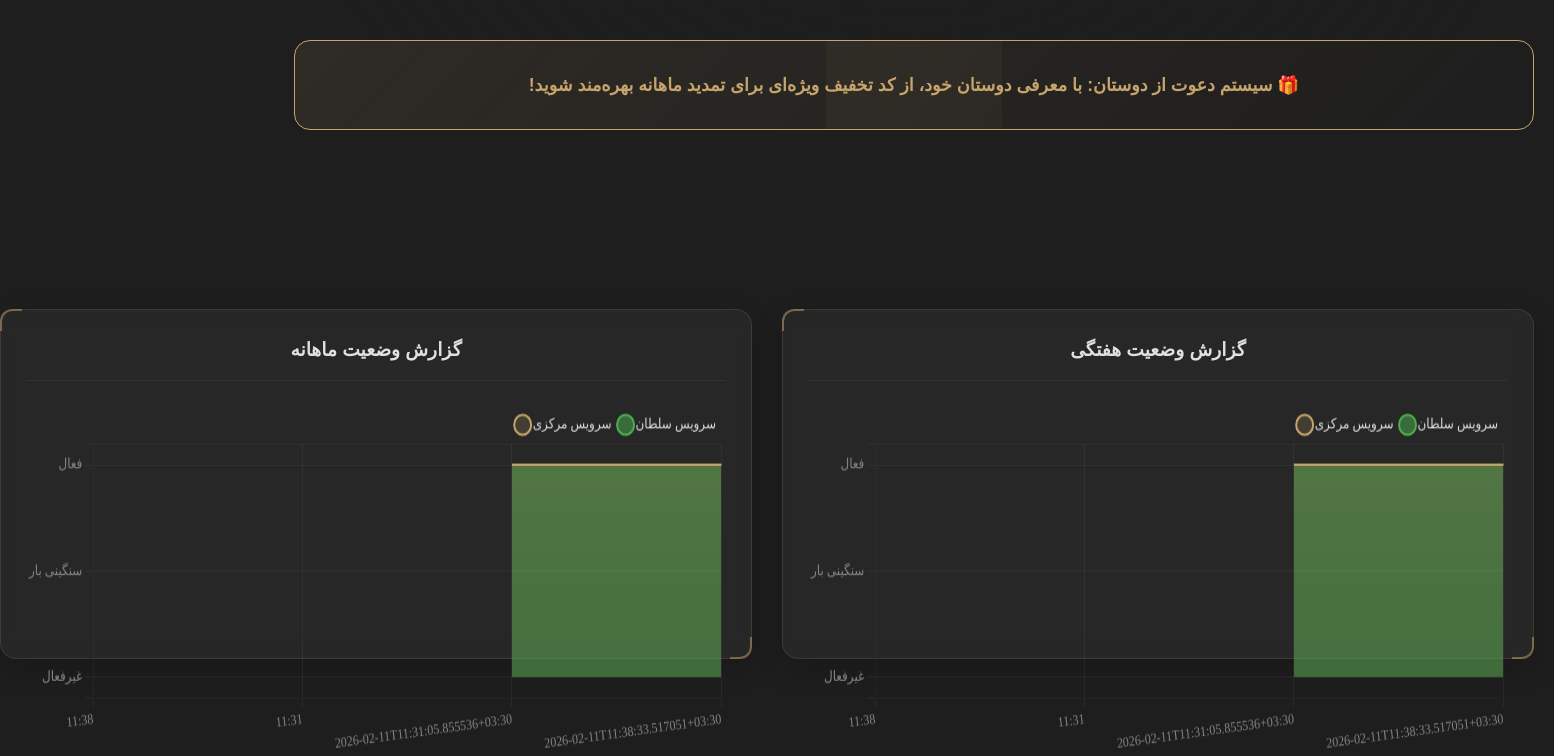
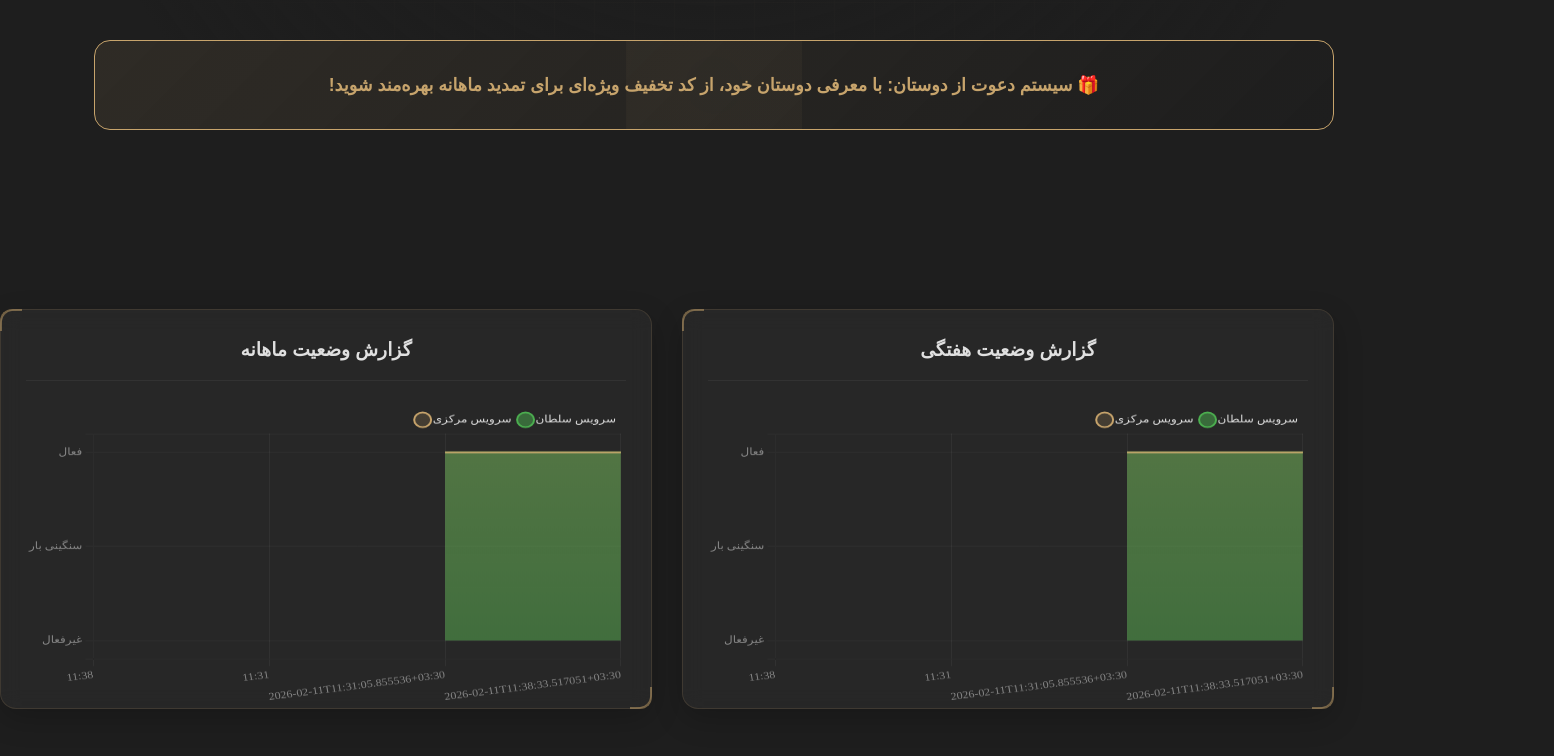
Before and after one commit to beepboopbeeeep/service-monitoring, a plain HTML site: page index.html in a window 1280 px wide. Shown: the part 758-1514 px from the top of the page, 1554 px wide, since content can reach past the window. After the commit the page ends 1487 px from the top, so only its background shows below. Drawn offline with nearby package versions, Linux system fonts and the light colour scheme; a small style sheet from the web is missing.

Commit message:
Update index.html

```diff
--- a/index.html
+++ b/index.html
@@ -425,7 +425,7 @@
             padding: 25px;
             box-shadow: 0 10px 30px rgba(0,0,0,0.2);
             position: relative;
-            height: 350px; /* افزودن ارتفاع ثابت */
+            height: 400px; /* افزایش ارتفاع کارت نمودار */
         }
 
         .chart-card h3 {
@@ -439,7 +439,7 @@
 
         /* افزودن ارتفاع مشخص برای canvas نمودارها */
         .chart-card canvas {
-            height: 350px !important;
+            height: 300px !important; /* افزایش ارتفاع کانواس نمودار */
         }
 
         /* گوشه‌های تکنیکال برای کارت نمودار */
```
